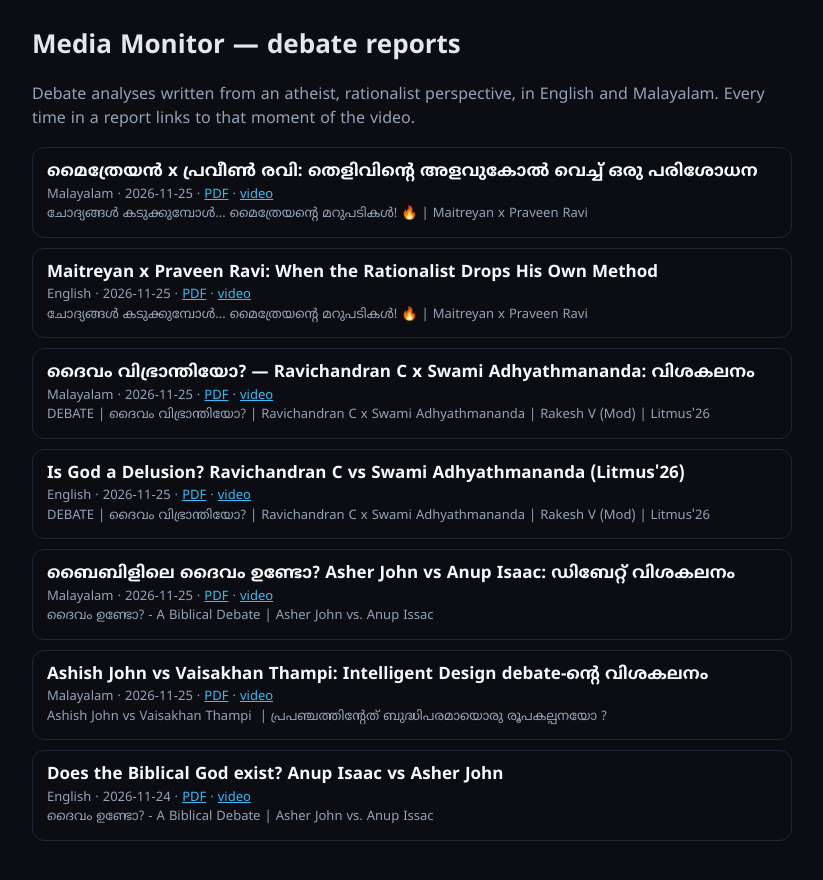
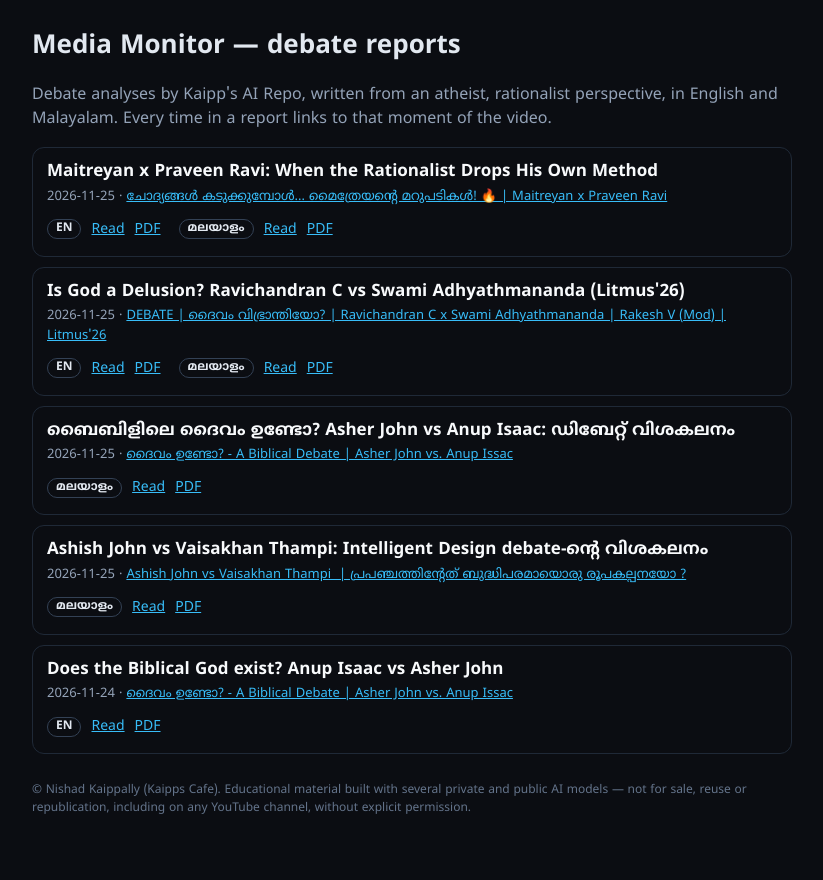
Before and after one commit to kaippally/K-Ai-Repo, a plain HTML site: page index.html in a window 1280 px wide. Shown: the whole page, without its empty margins (228-1051 px from the left). Drawn offline with Linux system fonts and the light colour scheme.

Commit message:
Index: one entry per report pair

```diff
--- a/index.html
+++ b/index.html
@@ -5,16 +5,17 @@
 body { margin: 0; background: #0b0d12; color: #e2e8f0; font: 16px/1.5 'Noto Sans Malayalam', 'Segoe UI', sans-serif }
 main { max-width: 760px; margin: 0 auto; padding: 28px 20px 60px } h1 { margin: 0 0 6px; font-size: 26px } p { color: #94a3b8 }
 ul { list-style: none; padding: 0 } li { border: 1px solid #1f2937; border-radius: 12px; padding: 12px 14px; margin: 10px 0 }
-li > a { color: #f8fafc; text-decoration: none; font-size: 17px } li span, li em { display: block; font-size: 13px; color: #94a3b8; font-style: normal }
-a { color: #38bdf8 }
+a { color: #38bdf8 } .t { color: #f8fafc; text-decoration: none; font-size: 17px; font-weight: 700 }
+em { display: block; font-size: 13px; color: #94a3b8; font-style: normal; margin: 2px 0 8px }
+.l { display: inline-flex; gap: 10px; align-items: center; margin: 0 18px 4px 0; font-size: 14px }
+.l b { border: 1px solid #334155; border-radius: 999px; padding: 0 8px; font-size: 12px }
+footer { margin-top: 28px; font-size: 12px; color: #64748b }
 </style></head><body><main><h1>Media Monitor — debate reports</h1>
-<p>Debate analyses written from an atheist, rationalist perspective, in English and Malayalam. Every time in a report links to that moment of the video.</p>
+<p>Debate analyses by Kaipp's AI Repo, written from an atheist, rationalist perspective, in English and Malayalam. Every time in a report links to that moment of the video.</p>
 <ul>
-<li><a href="reports/2026-11-25-IO3Bp7yGy5A-ml-r16/"><b>മൈത്രേയൻ x പ്രവീൺ രവി: തെളിവിന്റെ അളവുകോൽ വെച്ച് ഒരു പരിശോധന</b></a><span>Malayalam · 2026-11-25 · <a href="reports/2026-11-25-IO3Bp7yGy5A-ml-r16/report.pdf">PDF</a> · <a href="https://youtu.be/IO3Bp7yGy5A?si=rES_VgY0jY_BXnzJ">video</a></span><em>ചോദ്യങ്ങൾ കടുക്കുമ്പോൾ… മൈത്രേയന്റെ മറുപടികൾ! 🔥 | Maitreyan x Praveen Ravi</em></li>
-<li><a href="reports/2026-11-25-IO3Bp7yGy5A-en-r15/"><b>Maitreyan x Praveen Ravi: When the Rationalist Drops His Own Method</b></a><span>English · 2026-11-25 · <a href="reports/2026-11-25-IO3Bp7yGy5A-en-r15/report.pdf">PDF</a> · <a href="https://youtu.be/IO3Bp7yGy5A?si=rES_VgY0jY_BXnzJ">video</a></span><em>ചോദ്യങ്ങൾ കടുക്കുമ്പോൾ… മൈത്രേയന്റെ മറുപടികൾ! 🔥 | Maitreyan x Praveen Ravi</em></li>
-<li><a href="reports/2026-11-25-BlSiOYOCfmM-ml-r13/"><b>ദൈവം വിഭ്രാന്തിയോ? — Ravichandran C x Swami Adhyathmananda: വിശകലനം</b></a><span>Malayalam · 2026-11-25 · <a href="reports/2026-11-25-BlSiOYOCfmM-ml-r13/report.pdf">PDF</a> · <a href="https://youtu.be/BlSiOYOCfmM?si=-7qNy-jlWnoYUibO">video</a></span><em>DEBATE | ദൈവം വിഭ്രാന്തിയോ? | Ravichandran C x Swami Adhyathmananda | Rakesh V (Mod) | Litmus'26</em></li>
-<li><a href="reports/2026-11-25-BlSiOYOCfmM-en-r12/"><b>Is God a Delusion? Ravichandran C vs Swami Adhyathmananda (Litmus'26)</b></a><span>English · 2026-11-25 · <a href="reports/2026-11-25-BlSiOYOCfmM-en-r12/report.pdf">PDF</a> · <a href="https://youtu.be/BlSiOYOCfmM?si=-7qNy-jlWnoYUibO">video</a></span><em>DEBATE | ദൈവം വിഭ്രാന്തിയോ? | Ravichandran C x Swami Adhyathmananda | Rakesh V (Mod) | Litmus'26</em></li>
-<li><a href="reports/2026-11-25-5UsZQfrL-50-ml-r5/"><b>ബൈബിളിലെ ദൈവം ഉണ്ടോ? Asher John vs Anup Isaac: ഡിബേറ്റ് വിശകലനം</b></a><span>Malayalam · 2026-11-25 · <a href="reports/2026-11-25-5UsZQfrL-50-ml-r5/report.pdf">PDF</a> · <a href="https://youtu.be/5UsZQfrL-50?si=Sg9_rzccRDAqYQAA">video</a></span><em>ദൈവം ഉണ്ടോ? - A Biblical Debate | Asher John vs. Anup Issac</em></li>
-<li><a href="reports/2026-11-25-TtBZ5JVNRWA-ml-r4/"><b>Ashish John vs Vaisakhan Thampi: Intelligent Design debate-ന്റെ വിശകലനം</b></a><span>Malayalam · 2026-11-25 · <a href="reports/2026-11-25-TtBZ5JVNRWA-ml-r4/report.pdf">PDF</a> · <a href="https://youtu.be/TtBZ5JVNRWA?si=sgu0IKB2zRDD1tyv">video</a></span><em>Ashish John vs Vaisakhan Thampi  | പ്രപഞ്ചത്തിന്റേത് ബുദ്ധിപരമായൊരു രൂപകല്പനയോ ?</em></li>
-<li><a href="reports/2026-11-24-5UsZQfrL-50-en-r1/"><b>Does the Biblical God exist? Anup Isaac vs Asher John</b></a><span>English · 2026-11-24 · <a href="reports/2026-11-24-5UsZQfrL-50-en-r1/report.pdf">PDF</a> · <a href="https://youtu.be/5UsZQfrL-50?si=Sg9_rzccRDAqYQAA">video</a></span><em>ദൈവം ഉണ്ടോ? - A Biblical Debate | Asher John vs. Anup Issac</em></li>
-</ul></main></body></html>
+<li><a class="t" href="reports/2026-11-25-IO3Bp7yGy5A-en-r15/">Maitreyan x Praveen Ravi: When the Rationalist Drops His Own Method</a><em>2026-11-25 · <a href="https://youtu.be/IO3Bp7yGy5A?si=rES_VgY0jY_BXnzJ">ചോദ്യങ്ങൾ കടുക്കുമ്പോൾ… മൈത്രേയന്റെ മറുപടികൾ! 🔥 | Maitreyan x Praveen Ravi</a></em><div><span class="l"><b>EN</b><a href="reports/2026-11-25-IO3Bp7yGy5A-en-r15/">Read</a><a href="reports/2026-11-25-IO3Bp7yGy5A-en-r15/report.pdf">PDF</a></span><span class="l"><b>മലയാളം</b><a href="reports/2026-11-25-IO3Bp7yGy5A-ml-r16/">Read</a><a href="reports/2026-11-25-IO3Bp7yGy5A-ml-r16/report.pdf">PDF</a></span></div></li>
+<li><a class="t" href="reports/2026-11-25-BlSiOYOCfmM-en-r12/">Is God a Delusion? Ravichandran C vs Swami Adhyathmananda (Litmus'26)</a><em>2026-11-25 · <a href="https://youtu.be/BlSiOYOCfmM?si=-7qNy-jlWnoYUibO">DEBATE | ദൈവം വിഭ്രാന്തിയോ? | Ravichandran C x Swami Adhyathmananda | Rakesh V (Mod) | Litmus'26</a></em><div><span class="l"><b>EN</b><a href="reports/2026-11-25-BlSiOYOCfmM-en-r12/">Read</a><a href="reports/2026-11-25-BlSiOYOCfmM-en-r12/report.pdf">PDF</a></span><span class="l"><b>മലയാളം</b><a href="reports/2026-11-25-BlSiOYOCfmM-ml-r13/">Read</a><a href="reports/2026-11-25-BlSiOYOCfmM-ml-r13/report.pdf">PDF</a></span></div></li>
+<li><a class="t" href="reports/2026-11-25-5UsZQfrL-50-ml-r5/">ബൈബിളിലെ ദൈവം ഉണ്ടോ? Asher John vs Anup Isaac: ഡിബേറ്റ് വിശകലനം</a><em>2026-11-25 · <a href="https://youtu.be/5UsZQfrL-50?si=Sg9_rzccRDAqYQAA">ദൈവം ഉണ്ടോ? - A Biblical Debate | Asher John vs. Anup Issac</a></em><div><span class="l"><b>മലയാളം</b><a href="reports/2026-11-25-5UsZQfrL-50-ml-r5/">Read</a><a href="reports/2026-11-25-5UsZQfrL-50-ml-r5/report.pdf">PDF</a></span></div></li>
+<li><a class="t" href="reports/2026-11-25-TtBZ5JVNRWA-ml-r4/">Ashish John vs Vaisakhan Thampi: Intelligent Design debate-ന്റെ വിശകലനം</a><em>2026-11-25 · <a href="https://youtu.be/TtBZ5JVNRWA?si=sgu0IKB2zRDD1tyv">Ashish John vs Vaisakhan Thampi  | പ്രപഞ്ചത്തിന്റേത് ബുദ്ധിപരമായൊരു രൂപകല്പനയോ ?</a></em><div><span class="l"><b>മലയാളം</b><a href="reports/2026-11-25-TtBZ5JVNRWA-ml-r4/">Read</a><a href="reports/2026-11-25-TtBZ5JVNRWA-ml-r4/report.pdf">PDF</a></span></div></li>
+<li><a class="t" href="reports/2026-11-24-5UsZQfrL-50-en-r1/">Does the Biblical God exist? Anup Isaac vs Asher John</a><em>2026-11-24 · <a href="https://youtu.be/5UsZQfrL-50?si=Sg9_rzccRDAqYQAA">ദൈവം ഉണ്ടോ? - A Biblical Debate | Asher John vs. Anup Issac</a></em><div><span class="l"><b>EN</b><a href="reports/2026-11-24-5UsZQfrL-50-en-r1/">Read</a><a href="reports/2026-11-24-5UsZQfrL-50-en-r1/report.pdf">PDF</a></span></div></li>
+</ul><footer>© Nishad Kaippally (Kaipps Cafe). Educational material built with several private and public AI models — not for sale, reuse or republication, including on any YouTube channel, without explicit permission.</footer></main></body></html>
```
Also changed, not shown: 1 other file.
